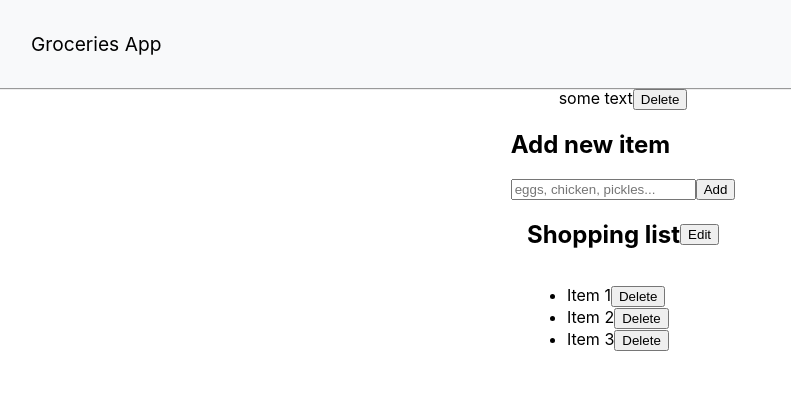
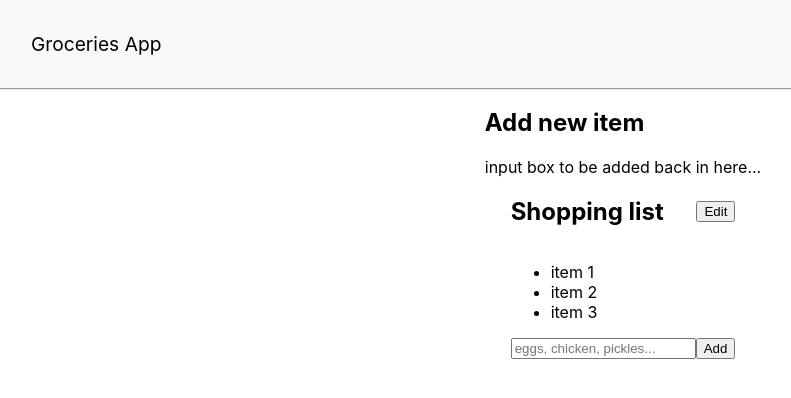
Before and after one commit to gaddes/groceries, a React (Create React App) app: page / in a window 1280 px wide. Shown: the top 398 px of the page, without its empty margins (17-808 px from the left). Built offline with nearby package versions, Linux system fonts and the light colour scheme.

Commit message:
Create working input box (add item)

```diff
--- a/src/Home.js
+++ b/src/Home.js
@@ -28,15 +28,44 @@
   }
 
   deleteItem = () => {
+    this.setState({ shoppingListIsBeingEdited: true });
     console.log('item deleted!');
-    this.setState({ shoppingListIsBeingEdited: true });
+  }
+
+  addItem = () => {
+    // Select input box
+    const inputField = document.querySelector(`.item-input`);
+    const inputContent = inputField.value;
+    // Check not empty
+    if (inputContent !== '') {
+      // Create new array by concatenating existing state with new item
+      const newItems = this.state.items.concat([inputContent]);
+      this.setState({ items: newItems });
+      // Clear input field
+      inputField.value = '';
+    }
   }
 
   render() {
+    // Loop through items in state, add each one to array as <li>
+    const items = this.state.items.map((item, index) =>
+      <li key={`item-${index + 1}`}>{item}</li>
+    );
+
     return (
-      <div className="list-item">
-        <span>some text</span>
-        <button className='item-delete' onClick={() => this.deleteItem()}>Delete</button>
+      <div className="shopping-list">
+        <div className='flex-row'>
+          <h2>Shopping list</h2>
+          <button className='item-edit'>Edit</button>
+        </div>
+        <ul className="list-items">
+          {items}
+        </ul>
+        {/* <button className='item-delete' onClick={() => this.deleteItem()}>Delete</button> */}
+        <div className='flex-row'>
+          <input className='item-input' type='text' placeholder='eggs, chicken, pickles...'></input>
+          <button className='item-add' onClick={() => this.addItem()}>Add</button>
+        </div>
       </div>
     );
   }
@@ -67,35 +96,15 @@
   render() {
     return (
       <div className='home'>
-        <ShoppingList />
         <div>
           <h2>Add new item</h2>
-          <div className='flex-row'>
+          <p>input box to be added back in here...</p>
+          {/* <div className='flex-row'>
             <input className='item-input' type='text' placeholder='eggs, chicken, pickles...'></input>
             <button className='item-add'>Add</button>
-          </div>
+          </div> */}
         </div>
-
-        <div className='shopping-list'>
-          <div className='flex-row'>
-            <h2>Shopping list</h2>
-            <button className='item-edit'>Edit</button>
-          </div>
-          <ul className='items'>
-            <li className='item'>
-              <span>Item 1</span>
-              <button className='item-delete'>Delete</button>
-            </li>
-            <li className='item'>
-              <span>Item 2</span>
-              <button className='item-delete'>Delete</button>
-            </li>
-            <li className='item'>
-              <span>Item 3</span>
-              <button className='item-delete'>Delete</button>
-            </li>
-          </ul>
-        </div>
+        <ShoppingList />
       </div>
     );
   }
```
